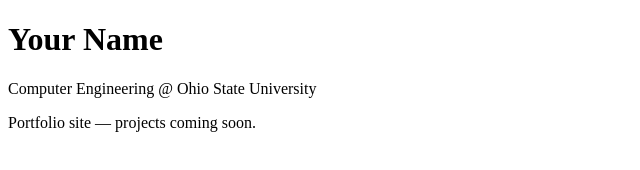
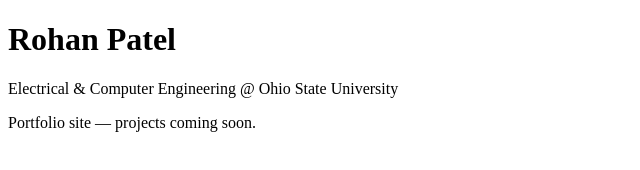
Before and after one commit to rohanpatel5/rohanpatel5.github.io, a plain HTML site: page index.html in a window 1280 px wide. Shown: the whole page, without its empty margins (0-640 px from the left). Drawn offline with Linux system fonts and the light colour scheme.

Commit message:
Update 1

```diff
--- a/index.html
+++ b/index.html
@@ -1,11 +1,11 @@
 <!DOCTYPE html>
 <html>
   <head>
-    <title>Your Name | Portfolio</title>
+    <title>Rohan Patel | Portfolio</title>
   </head>
   <body>
-    <h1>Your Name</h1>
-    <p>Computer Engineering @ Ohio State University</p>
+    <h1>Rohan Patel</h1>
+    <p>Electrical & Computer Engineering @ Ohio State University</p>
     <p>Portfolio site — projects coming soon.</p>
   </body>
 </html>
```
